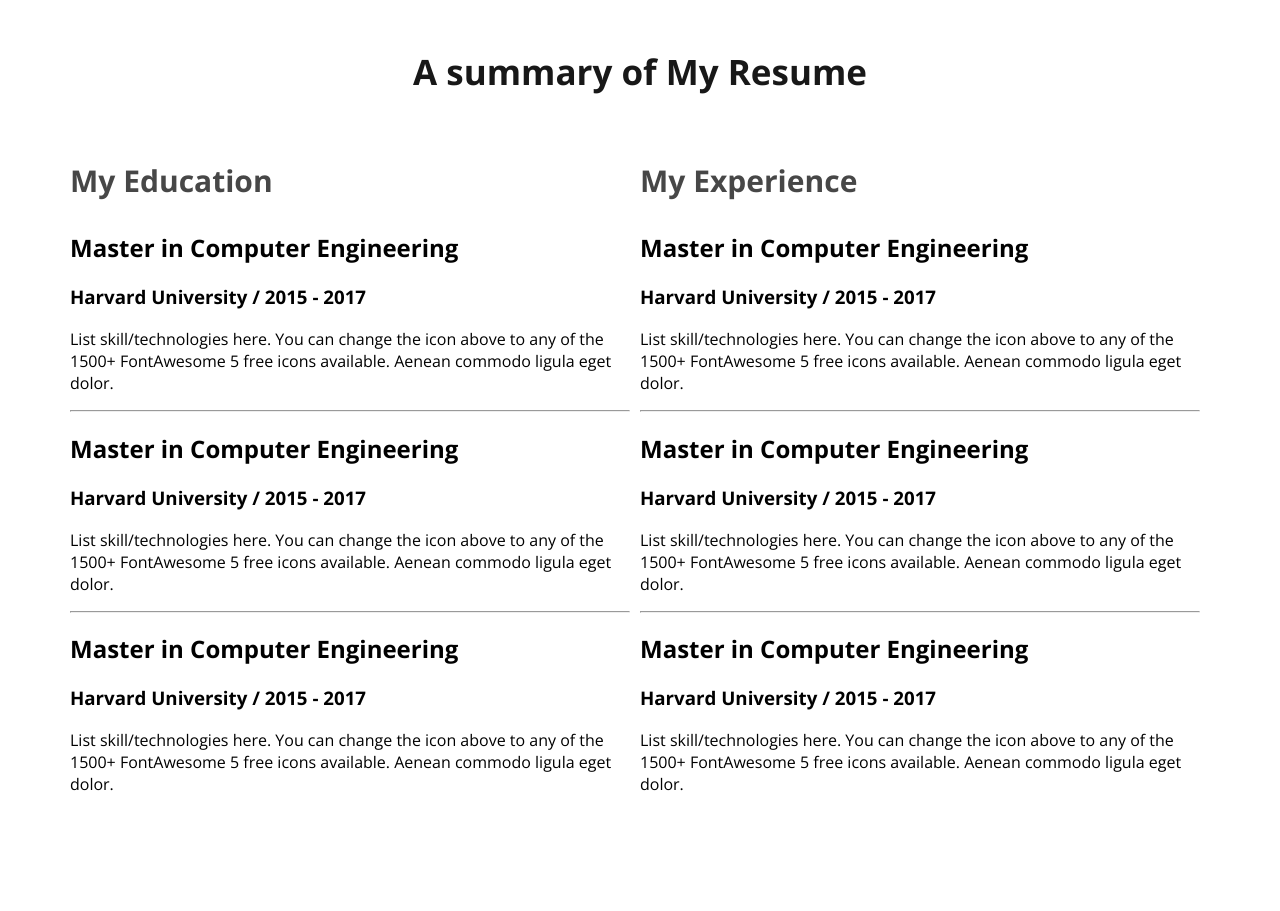
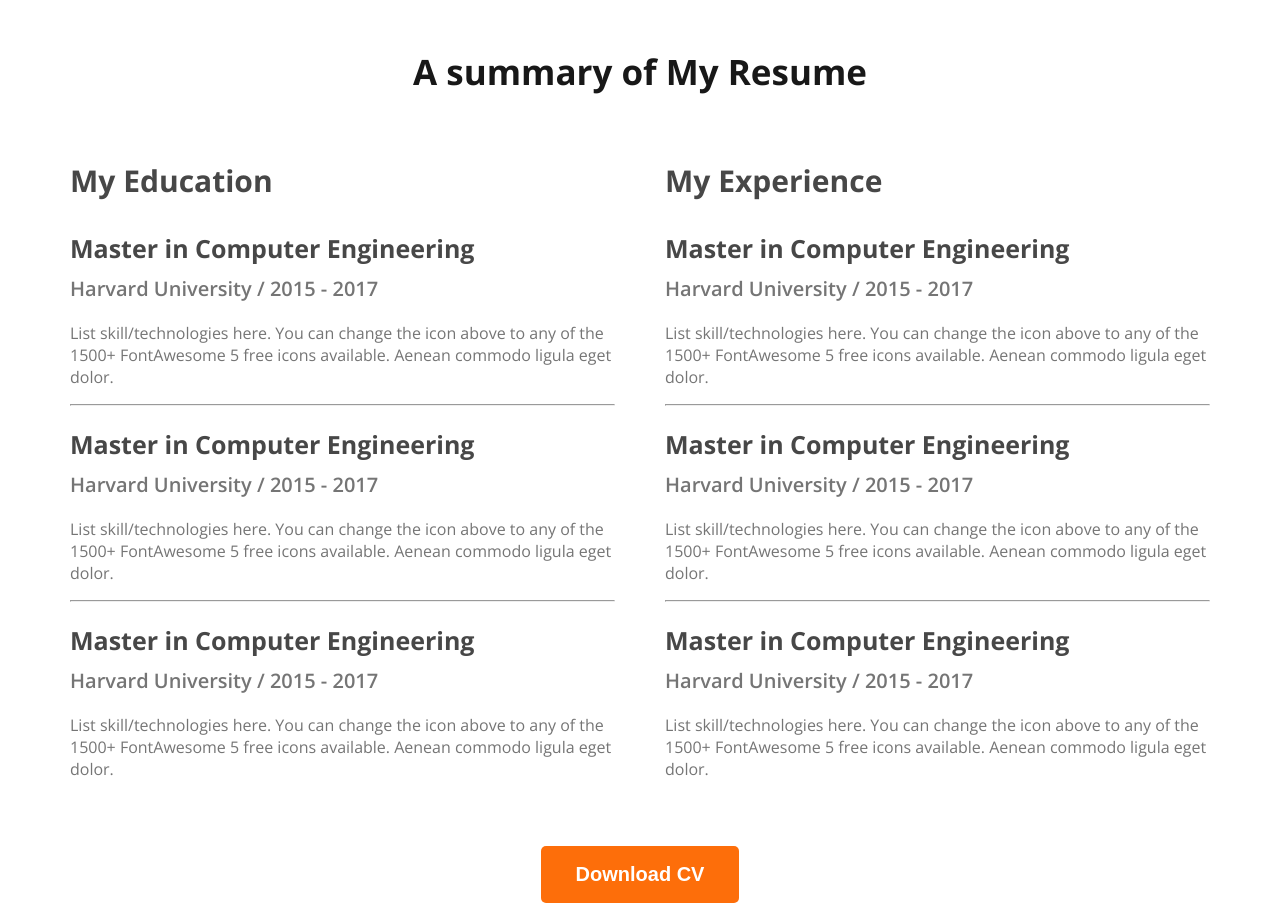
Before and after one commit to sohag55rana/web_developer_portfolio, a plain HTML site: page index.html in a window 1280 px wide. Shown: the part 2260-3171 px from the top of the page. Before the commit the page ends 3079 px from the top, so only its background shows below. Drawn offline with nearby package versions, Linux system fonts and the light colour scheme.

Commit message:
added resume section and button

```diff
--- a/index.html
+++ b/index.html
@@ -138,6 +138,9 @@
 
                 </div>
             </div>
+            <div class="download-cv">
+                <button class="btn-primary">Download CV</button>
+            </div>
         </section>
 
     </main>
--- a/styles/portfolio.css
+++ b/styles/portfolio.css
@@ -169,7 +169,27 @@ main{
 }
 .resume-container{
     display: flex;
+    gap: 50px;
 }
-hr{
-    margin-right: 10px;
+.resume-item-description{
+    color: rgb(117, 117, 117);
+    font-size: 16px;
+    font-weight: 400;
 }
+.resume-item-institute{
+    color: rgb(117, 117, 117);
+    font-size: 20px;
+    font-weight: 600;
+    margin-bottom: 20px;
+    margin-top: 0;
+}
+.resume-item-title{
+    color: rgb(71, 71, 71);
+    font-size: 25px;
+    font-weight: 700;
+    margin-bottom: 10px;
+}
+.download-cv{
+    text-align: center;
+    margin-top: 50px;
+}
```
